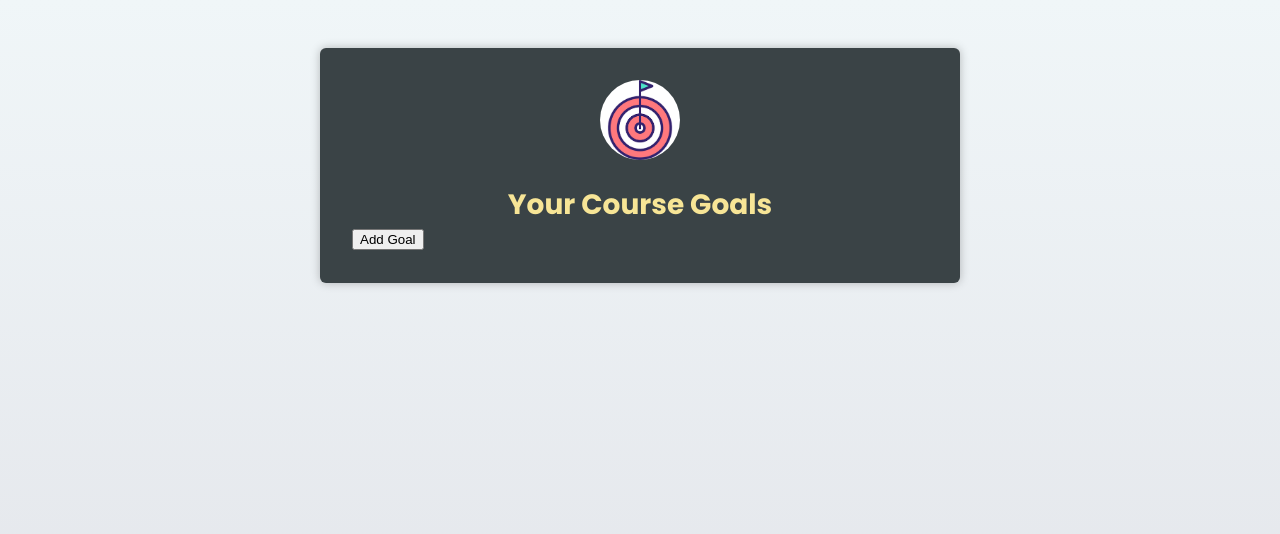
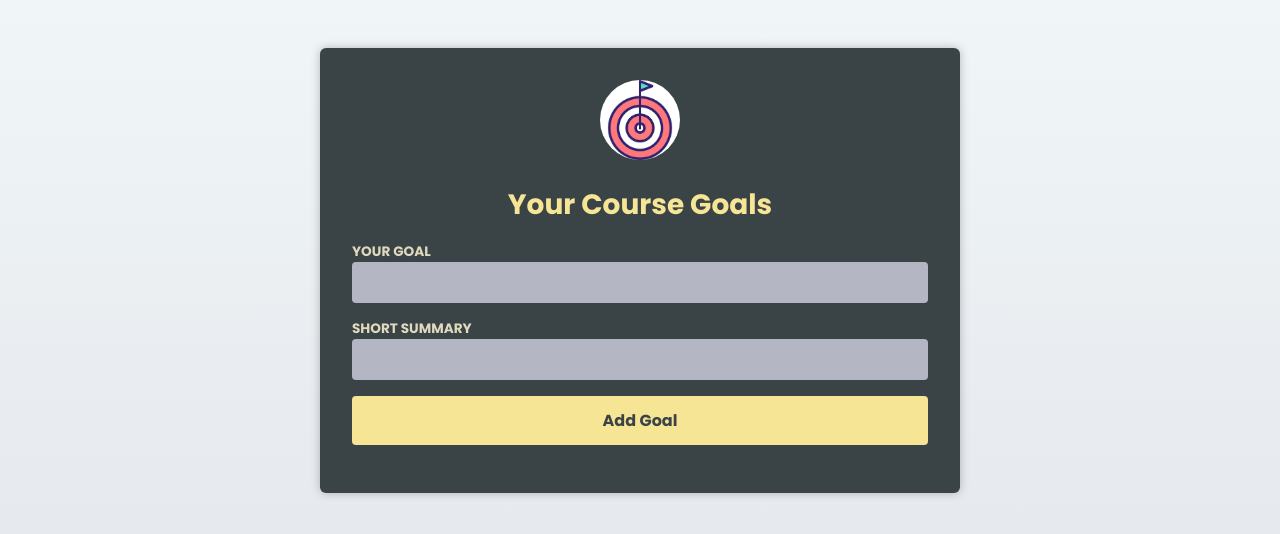
Before and after one commit to mmartins23/react-typeScript-the-practical-guide, a React (Create React App) app in the folder 2- Using TypeScript with React/react-ts-app/: page / in a window 1280 px wide. Shown: the top 534 px of the page. Built offline with nearby package versions, Linux system fonts and the light colour scheme; the HTML template or start-up script is replaced by a standard one.

Commit message:
40. Handling and Typing Events

```diff
--- a/2- Using TypeScript with React/react-ts-app/src/App.tsx
+++ b/2- Using TypeScript with React/react-ts-app/src/App.tsx
@@ -1,10 +1,12 @@
 // Components
 import Header from './components/Header';
 import goalsImg from '../src/assets/download.png';
+import CourseGoalList from './components/CourseGoalList';
+import NewGoal from './components/NewGoal';
 
 // Hooks
 import { useState } from 'react';
-import CourseGoalList from './components/CourseGoalList';
+
 
 export interface ICourseGoal {
   title: string;
@@ -36,7 +38,7 @@
       <Header image={{ src: goalsImg, alt: 'A list of goals' }}>
         <h1>Your Course Goals</h1>
       </Header>
-      <button onClick={handleAddGoal}>Add Goal</button>
+      <NewGoal/>
       <CourseGoalList goals={goals} onDeleteGoal={handleDeleteGoal} />
     </main>
   );
--- /dev/null
+++ b/2- Using TypeScript with React/react-ts-app/src/components/NewGoal.tsx
@@ -0,0 +1,26 @@
+import { FormEvent } from "react";
+
+const NewGoal = () => {
+    const handleSubmit = (e: FormEvent) => {
+      e.preventDefault();
+    }
+    return (
+        <form onSubmit={handleSubmit}>
+            <p>
+                <label htmlFor="goal">Your goal</label>
+                <input id="goal" type="text" />
+            </p>
+
+            <p>
+                <label htmlFor="summary">Short summary</label>
+                <input id="summary" type="text" />
+            </p>
+
+            <p>
+                <button>Add Goal</button>
+            </p>
+        </form>
+    )
+}
+
+export default NewGoal
```
Also changed, not shown: 1 other file (tests, documents, lock files or other folders).
